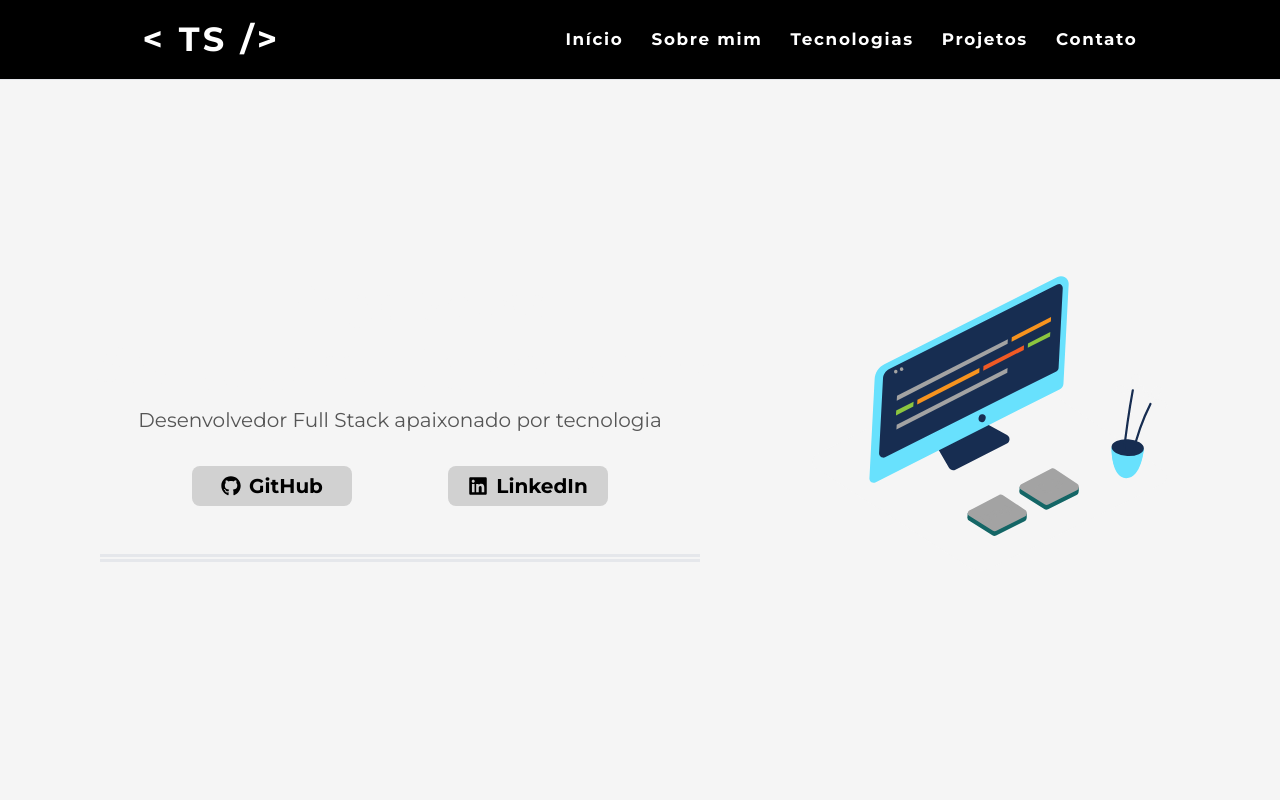
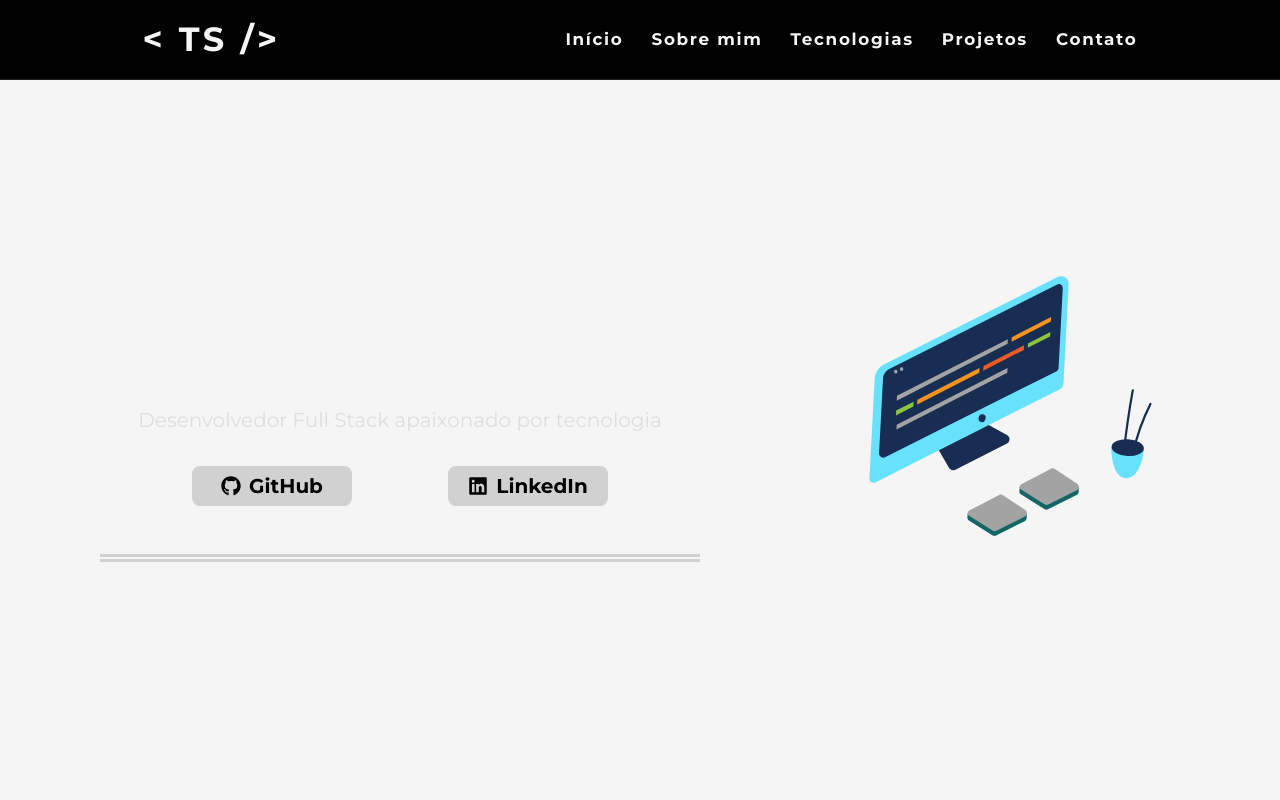
Before and after one commit to thiagodeas/portfolio, a Next.js app: page / in a window 1280 px wide. Shown: the top 800 px of the page. Built offline with nearby package versions, Linux system fonts and the light colour scheme; no server answers.

Commit message:
alterando paleta de cores e refatorando estilos do NavLink

```diff
--- a/src/components/NavLink.tsx
+++ b/src/components/NavLink.tsx
@@ -12,9 +12,9 @@
   const handleScroll = (e: React.MouseEvent) => {
     e.preventDefault();
     scroller.scrollTo(href, {
-      duration: 700, // Tempo de rolagem em milissegundos
+      duration: 700,
       smooth: true,
-      offset: -270, // Ajuste o deslocamento conforme necessário
+      offset: -270,
     });
   };
 
@@ -22,7 +22,7 @@
     <a
       href={`#${href}`}
       onClick={handleScroll}
-      className="flex font-semibold text-link text-white hover:text-light-coral transition duration-700 ease-in-out no-underline focus:outline-none tracking-widest max715:text-[1rem] max375:text-[13px]"
+      className="flex font-semibold text-link text-prim-text hover:text-details transition duration-500 ease-in-out no-underline focus:outline-none tracking-widest max715:text-[1rem] max375:text-[13px]"
     >
       {children}
     </a>
--- a/tailwind.config.ts
+++ b/tailwind.config.ts
@@ -39,12 +39,13 @@
         'icons': '2.5rem'
       },
       colors: {
-      'primary-blue': '#004D99',
-      'turq-blue': '#00B2E2',
-      'light-coral': '#FF6F61',
       'med-gray': '#B0BEC5',
       'white': '#ffffff',
-      'sec-white': '#f5f5f5',
+      'main-color': '#0A0A0A',
+      'prim-text': '#F5F5F5',
+      'sec-text': '#A3A3A3',
+      'details': '#D1D1D1',
+      'dark-gray': '#1F1F1F',
     },
   },
 },
```
